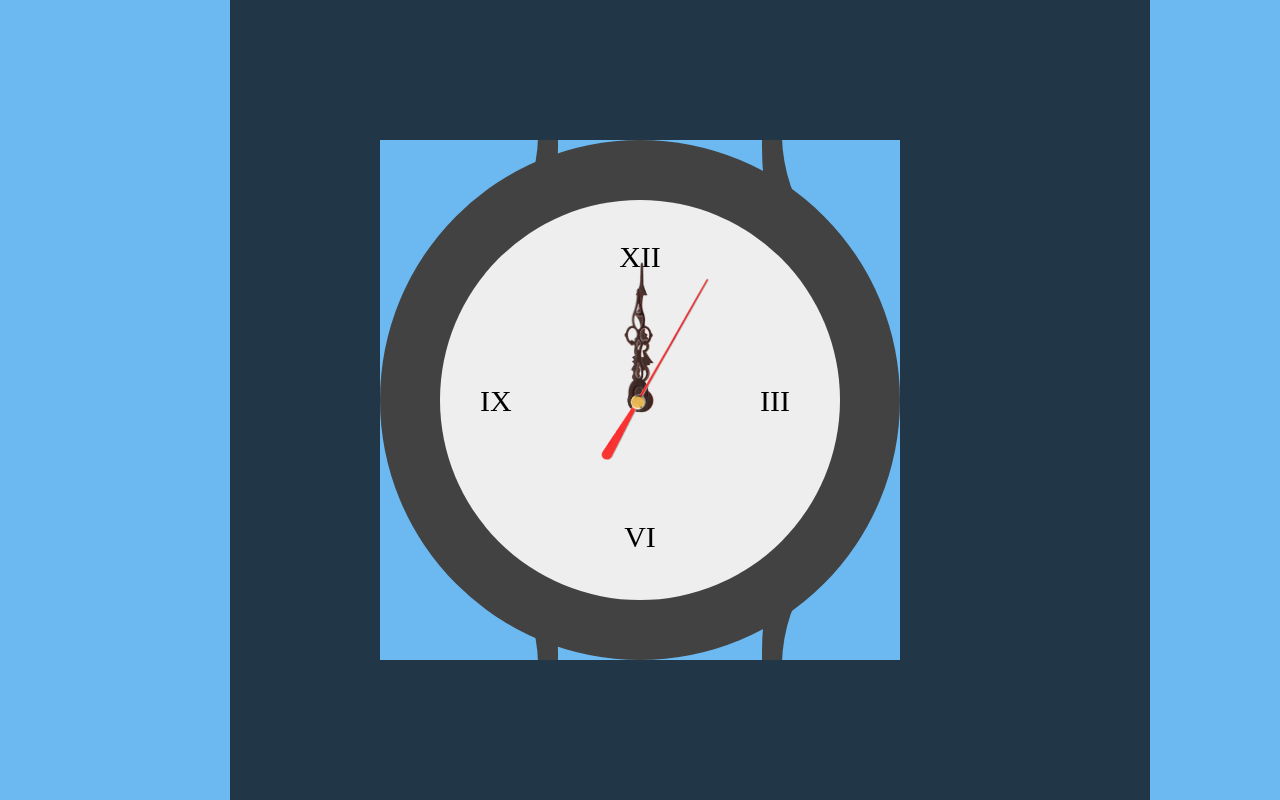
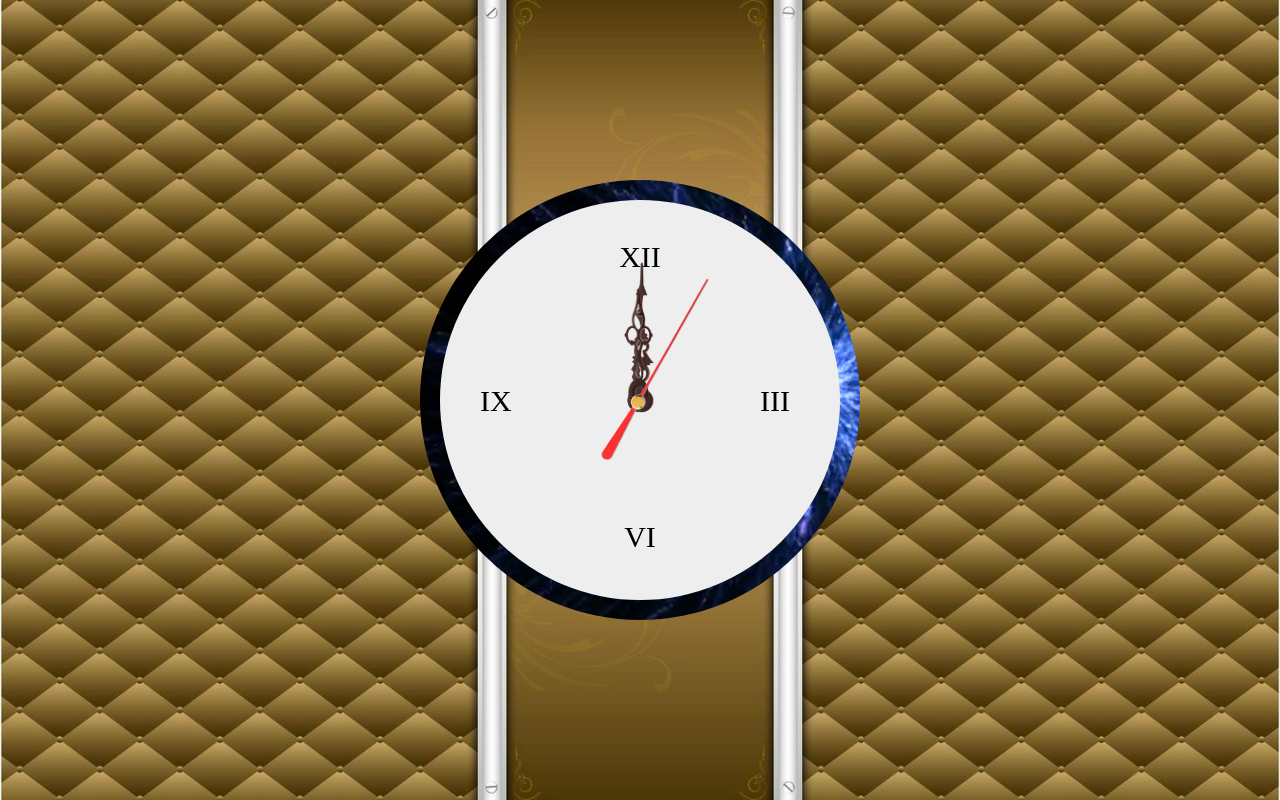
Before and after one commit to krisyupher/Reloj-Animacion-Css, a plain HTML site: page index.html in a window 1280 px wide. Drawn offline with Linux system fonts and the light colour scheme.

Commit message:
change backGround and styles

```diff
--- a/css/animaciones.css
+++ b/css/animaciones.css
@@ -7,24 +7,7 @@ body {
   display: flex;
   justify-content: center;
   align-items: center;
-  background-color: #6bb9f0;
 }
-
-/* .lineaHorizontal {
-  position: absolute;
-  top: 50%;
-  height: 1px;
-  width: 100vw;
-  background-color: red;
-}
-
-.lineaVertical {
-  position: absolute;
-  left: 50%;
-  height: 100vh;
-  width: 1px;
-  background-color: blue;
-} */
 
 .ContenedorMayor {
   width: 100%;
@@ -32,80 +15,25 @@ body {
   display: flex;
   align-items: center;
   justify-content: center;
+  background-image: url("../img/gold-background.jpg");
+  background-size: cover;
+  background-position: center;
 }
-
-.div1, .div2, .div3, .div4 {
-  position: absolute;
-  width: 200px;
-  height: 200px;
-  /* background-color: rgb(241, 96, 171); */
-}
-
-.div1 {
-  left: 33%;
-  top: 9%;
-}
-
-.div2 {
-  left: 54.5%;
-  top: 9%;
-  transform: rotateY(180deg);
-}
-
-.div3 {
-  left: 33%;
-  top: 66%;
-  transform: rotateZ(180deg);
-  transform: rotateX(180deg);
-}
-
-.div4 {
-  left: 54.5%;
-  top: 66%;
-  transform: rotateZ(180deg);
-}
-
-.Soporte {
-  background-color: rgb(66, 66, 66);
-  border-top: 1px solid rgb(47, 47, 47);
-  border-left: 1px solid rgb(47, 47, 47);
-  position: absolute;
-  left: 50%;
-  width: 35px;
-  height: 150px;
-  border-bottom-right-radius: 50%;
-}
-
-.SoporteAyuda {
-  position: relative;
-  left: 32%;
-  top: 10%;
-  width: 50px;
-  height: 130px;
-  background-color: #6bb9f0;
-  border-radius: 50%;
-  /* border: 1px solid red; */
-  transform: rotate(10deg);
-}
-
 .contenedorReloj {
-  box-shadow: 50px 50px 0px 200px #213747;
   z-index: 1;
 }
 .CirculoExterior {
-  /* border: 1px solid red; */
-  background-color: rgb(66, 66, 66);
-  height: 65vh;
-  width: 65vh;
+  background-image: url("../img/ray-background.jpg");
+  background-size: cover;
+  height: 55vh;
+  width: 55vh;
   border-radius: 50%;
   display: flex;
   justify-content: center;
   align-items: center;
-
 }
 
 .CirculoInterior {
-  /* border: 1px solid red; */
   background-color: rgb(238, 238, 238);
   height: 50vh;
   width: 50vh;
@@ -114,7 +42,6 @@ body {
   justify-content: center;
   border-radius: 50%;
   position: relative;
-  border
 }
 
 .Num3 {
@@ -143,7 +70,6 @@ body {
   font-size: 30px;
 }
 
-
 .ContenedorSegundero {
   height: 70%;
   width: 6%;
@@ -153,12 +79,14 @@ body {
   animation-iteration-count: infinite;
   animation-timing-function: linear;
   position: absolute;
-}.Sgundero {
+}
+.Sgundero {
   background-image: url("../img/AgujaSegundos.png");
-  background-size:contain;
+  background-size: contain;
   background-repeat: no-repeat;
   height: 75%;
-}@keyframes Segundero {
+}
+@keyframes Segundero {
   0% {
     transform: rotateZ(0deg);
   }
@@ -167,7 +95,6 @@ body {
     transform: rotateZ(360deg);
   }
 }
-
 
 .ContenedorMinutero {
   height: 70%;
@@ -178,11 +105,13 @@ body {
   animation-iteration-count: infinite;
   animation-timing-function: linear;
   position: absolute;
-}.Minutero {
+}
+.Minutero {
   background-image: url("../img/AgujaGrande.png");
   background-size: cover;
   height: 55%;
-}@keyframes Minutero {
+}
+@keyframes Minutero {
   0% {
     transform: rotateZ(0deg);
   }
@@ -190,7 +119,6 @@ body {
     transform: rotateZ(360deg);
   }
 }
-
 
 .ContenedorHora {
   height: 56%;
@@ -201,12 +129,14 @@ body {
   animation-iteration-count: infinite;
   animation-timing-function: linear;
   position: absolute;
-}.Hora {
+}
+.Hora {
   background-image: url("../img/AgujaPeque.png");
   background-size: 30px 120px;
   background-repeat: no-repeat;
   height: 70%;
-}@keyframes Horario{
+}
+@keyframes Horario {
   0% {
     transform: rotateZ(0deg);
   }
--- a/index.html
+++ b/index.html
@@ -1,42 +1,19 @@
 <!DOCTYPE html>
 <html lang="en">
-
   <head>
-  <meta charset="UTF-8">
-  <meta name="viewport" content="width=device-width, initial-scale=1.0">
-  <meta http-equiv="X-UA-Compatible" content="ie=edge">
-  <link rel="stylesheet" href="css/animaciones.css">
-  <script type="text/javascript" src="http://localhost:35729/livereload.js"></script>
+    <meta charset="UTF-8" />
+    <meta name="viewport" content="width=device-width, initial-scale=1.0" />
+    <meta http-equiv="X-UA-Compatible" content="ie=edge" />
+    <link rel="stylesheet" href="css/animaciones.css" />
+    <script
+      type="text/javascript"
+      src="http://localhost:35729/livereload.js"
+    ></script>
     <title>Document</title>
   </head>
 
   <body>
-
     <section class="ContenedorMayor">
-    <div class="div1">
-      <div class="Soporte">
-      </div>
-      <div class="SoporteAyuda">
-      </div>
-    </div>
-    <div class="div2">
-      <div class="Soporte">
-      </div>
-      <div class="SoporteAyuda">
-      </div>
-    </div>
-    <div class="div3">
-      <div class="Soporte">
-      </div>
-      <div class="SoporteAyuda">
-      </div>
-    </div>
-    <div class="div4">
-      <div class="Soporte">
-      </div>
-      <div class="SoporteAyuda">
-      </div>
-    </div>
       <div class="contenedorReloj">
         <div class="CirculoExterior">
           <div class="CirculoInterior">
@@ -45,21 +22,17 @@
             <p class="Num9">IX</p>
             <p class="Num12">XII</p>
             <div class="ContenedorMinutero">
-            <div class="Minutero">
-            </div>
+              <div class="Minutero"></div>
             </div>
             <div class="ContenedorHora">
-            <div class="Hora">
-            </div>
+              <div class="Hora"></div>
             </div>
             <div class="ContenedorSegundero">
-            <div class="Sgundero">
-            </div>
+              <div class="Sgundero"></div>
             </div>
           </div>
         </div>
       </div>
     </section>
   </body>
-
 </html>
```
Also changed, not shown: img/gold-background.jpg (added), img/ray-background.jpg (added). Lines whose indentation alone changed are shown as unchanged.
